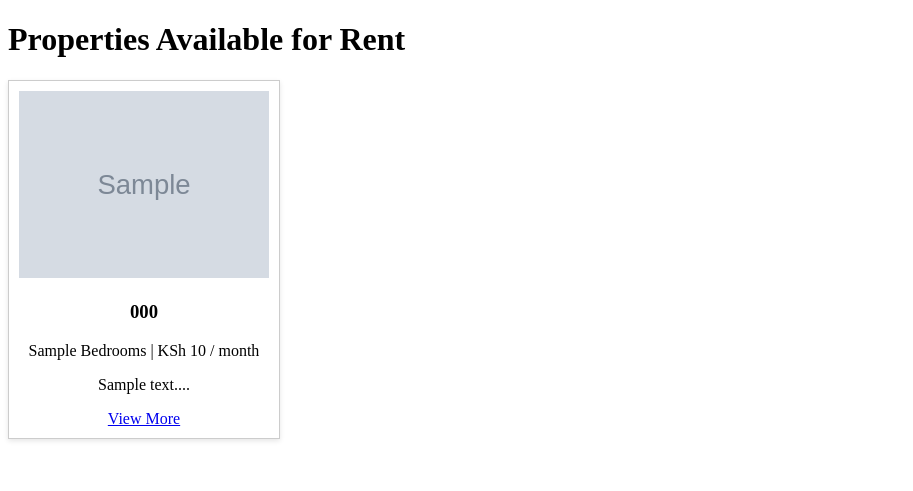
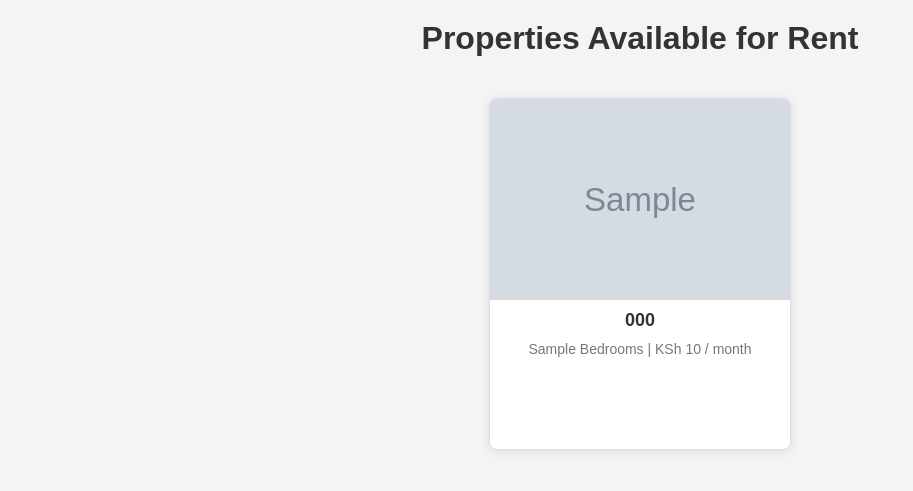
Before and after one commit to NicoleMumo/Real-Estate-Management-System, a PHP site: page /view_properties.php in a window 1280 px wide. Shown: the top 491 px of the page, without its empty margins (0-913 px from the left). Run offline with PHP 8.4, Linux system fonts and the light colour scheme; tables that the repository leaves empty or names only in its code hold one stand-in row (values such as "Sample post"); grey boxes marked "Sample" are stand-in pictures.

Commit message:
updated the view properties page

```diff
--- a/bookings.css
+++ b/bookings.css
@@ -1,56 +1,76 @@
 /* Basic styling for property cards */
+body {
+    font-family: Arial, sans-serif;
+    margin: 0;
+    padding: 0;
+    background-color: #f4f4f4;
+}
+
+h1 {
+    text-align: center;
+    margin-top: 20px;
+    color: #333;
+}
+
 .property-listings {
     display: flex;
     flex-wrap: wrap;
+    justify-content: center;
     gap: 20px;
+    padding: 20px;
 }
 
 .property-card {
-    width: 250px;
-    border: 1px solid #ccc;
-    padding: 10px;
-    box-shadow: 0 2px 5px rgba(0, 0, 0, 0.1);
+    width: 300px;
+    height: 350px;
+    border: 1px solid #ddd;
+    box-shadow: 0 2px 10px rgba(0, 0, 0, 0.1);
     text-align: center;
+    cursor: pointer;
+    background-color: white;
+    border-radius: 8px;
+    overflow: hidden;
+    transition: transform 0.3s ease, box-shadow 0.3s ease;
+}
+
+.property-card:hover {
+    transform: translateY(-10px);
+    box-shadow: 0 6px 15px rgba(0, 0, 0, 0.1);
+}
+
+.property-image-container {
+    width: 100%;
+    height: 200px;
+    overflow: hidden;
+    border-bottom: 1px solid #ddd;
 }
 
 .property-image {
     width: 100%;
-    height: auto;
+    height: 100%;
+    object-fit: cover;
+    transition: transform 0.3s ease;
 }
 
-.search-form {
-    margin: 20px;
-    text-align: center;
+.property-card:hover .property-image {
+    transform: scale(1.05);
 }
 
-.search-form input {
-    padding: 5px;
-    margin: 5px;
+h3 {
+    font-size: 18px;
+    margin: 10px 0;
+    color: #333;
 }
 
-.property-details {
-    padding: 20px;
+p {
+    font-size: 14px;
+    margin: 5px 0;
+    color: #777;
 }
 
-.property-images img {
-    width: 100%;
-    height: auto;
+/* Adjustments for smaller screen sizes */
+@media (max-width: 768px) {
+    .property-listings {
+        justify-content: flex-start;
+    }
 }
-
-.property-details form {
-    margin-top: 20px;
-}
-
-.property-details form input {
-    width: 100%;
-    padding: 10px;
-    margin-bottom: 10px;
-}
-
-button {
-    padding: 10px;
-    background-color: #4CAF50;
-    color: white;
-    border: none;
-    cursor: pointer;
-}
--- a/view_properties.php
+++ b/view_properties.php
@@ -2,7 +2,7 @@
 include('db_connect.php'); // Include database connection
 
 // Get all properties from the database
-$sql = "SELECT p.property_id, p.house_number, p.price_per_month, p.bedrooms, p.description, pi.image_path
+$sql = "SELECT p.property_id, p.house_number, p.price_per_month, p.bedrooms, pi.image_path
         FROM Properties p
         LEFT JOIN Property_Images pi ON p.property_id = pi.property_id
         GROUP BY p.property_id";
@@ -26,17 +26,15 @@ $result = $stmt->get_result();
     <!-- Property Listings -->
     <div class="property-listings">
         <?php while ($row = $result->fetch_assoc()) { ?>
-            <div class="property-card">
+            <div class="property-card" onclick="window.location.href='property_details.php?id=<?php echo $row['property_id']; ?>'">
                 <!-- Display property image -->
-                <img src="<?php echo $row['image_path']; ?>" alt="Property Image" class="property-image">
+                <div class="property-image-container">
+                    <img src="<?php echo $row['image_path']; ?>" alt="Property Image" class="property-image">
+                </div>
 
                 <!-- Property details -->
                 <h3><?php echo $row['house_number']; ?></h3>
                 <p><?php echo $row['bedrooms']; ?> Bedrooms | KSh <?php echo number_format($row['price_per_month']); ?> / month</p>
-                <p><?php echo substr($row['description'], 0, 100); ?>...</p>
-
-                <!-- Link to property details page -->
-                <a href="property_details.php?id=<?php echo $row['property_id']; ?>">View More</a>
             </div>
         <?php } ?>
     </div>
```
Also changed, not shown: uploads/properties/c2.jpeg (added).
